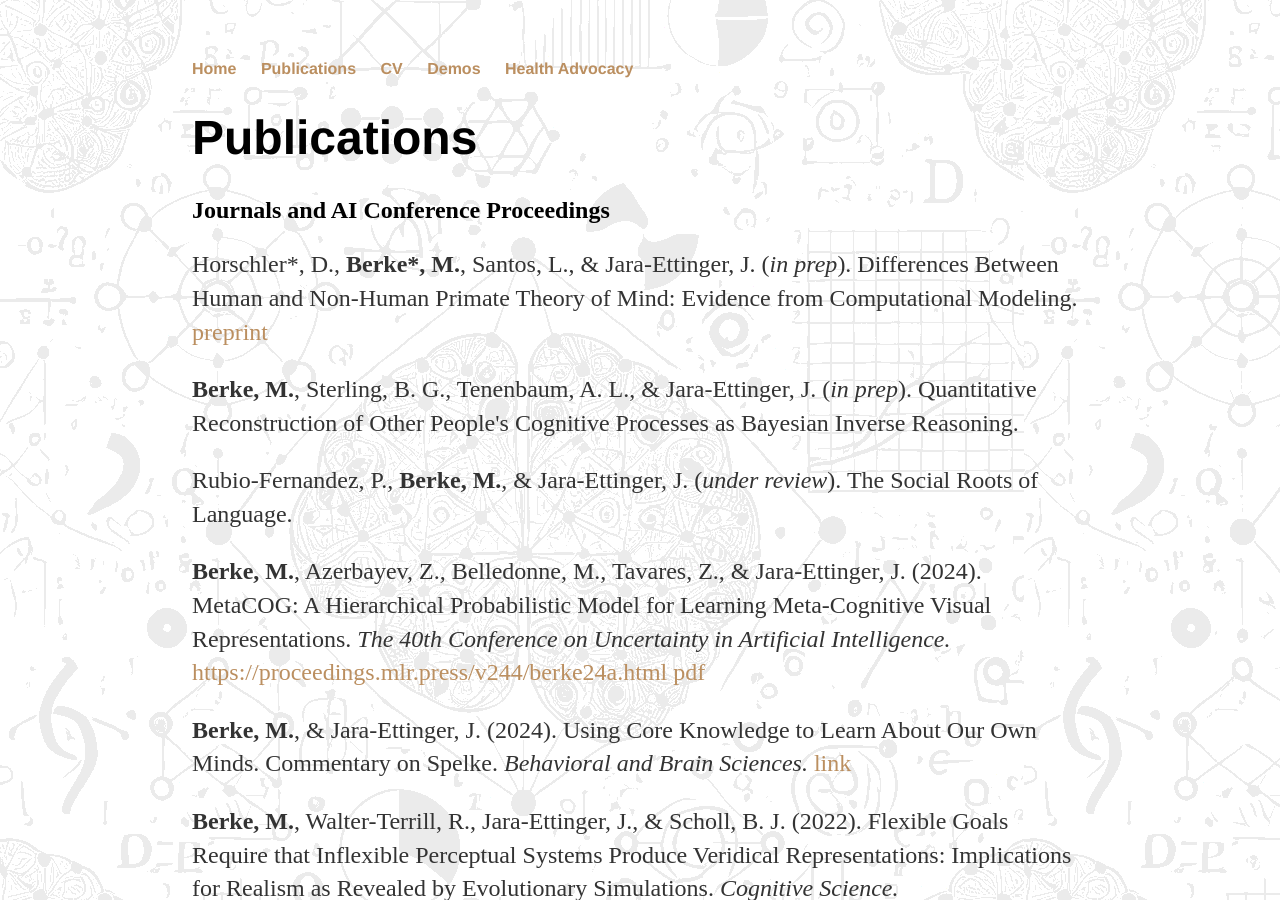
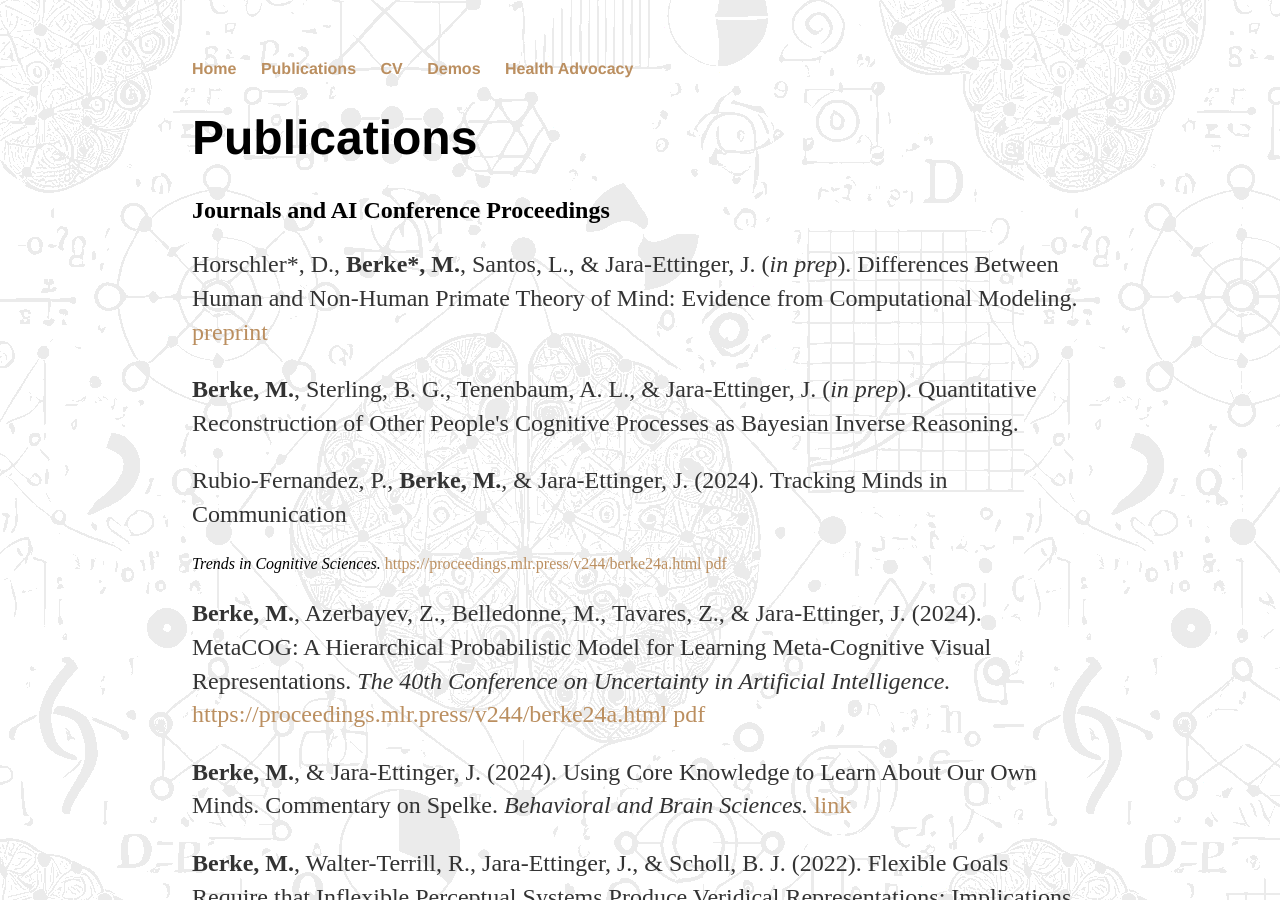
Before and after one commit to marleneberke/marleneberke.github.io, a Jekyll site: the page built from publications.html, in a window 1280 px wide and 900 px high. Built offline with Jekyll 4.4.1, drawn with Linux system fonts in a browser that asks for light colours.

Commit message:
Update publications.html

```diff
--- a/publications.html
+++ b/publications.html
@@ -16,7 +16,7 @@ title: Publications
 
 <p><b>Berke, M.</b>, Sterling, B. G., Tenenbaum, A. L., & Jara-Ettinger, J. (<i>in prep</i>). Quantitative Reconstruction of Other People's Cognitive Processes as Bayesian Inverse Reasoning. </p>
 
-<p>Rubio-Fernandez, P., <b>Berke, M.</b>, & Jara-Ettinger, J. (<i>under review</i>). The Social Roots of Language. </p>
+<p>Rubio-Fernandez, P., <b>Berke, M.</b>, & Jara-Ettinger, J. (2024). Tracking Minds in Communication</p> <i>Trends in Cognitive Sciences.</i> <a href=https://www.sciencedirect.com/science/article/pii/S1364661324003127>https://proceedings.mlr.press/v244/berke24a.html</a> <a href="https://github.com/marleneberke/marleneberke.github.io/raw/main/TrackingMinds.pdf">pdf</a> </p>
 
 <p><b>Berke, M.</b>, Azerbayev, Z., Belledonne, M., Tavares, Z., & Jara-Ettinger, J. (2024). MetaCOG: A Hierarchical Probabilistic Model for Learning Meta-Cognitive Visual Representations. <i>The 40th Conference on Uncertainty in Artificial Intelligence.</i> <a href="https://proceedings.mlr.press/v244/berke24a.html">https://proceedings.mlr.press/v244/berke24a.html</a> <a href="https://github.com/marleneberke/marleneberke.github.io/raw/main/berke24a.pdf">pdf</a> </p>
 
```
